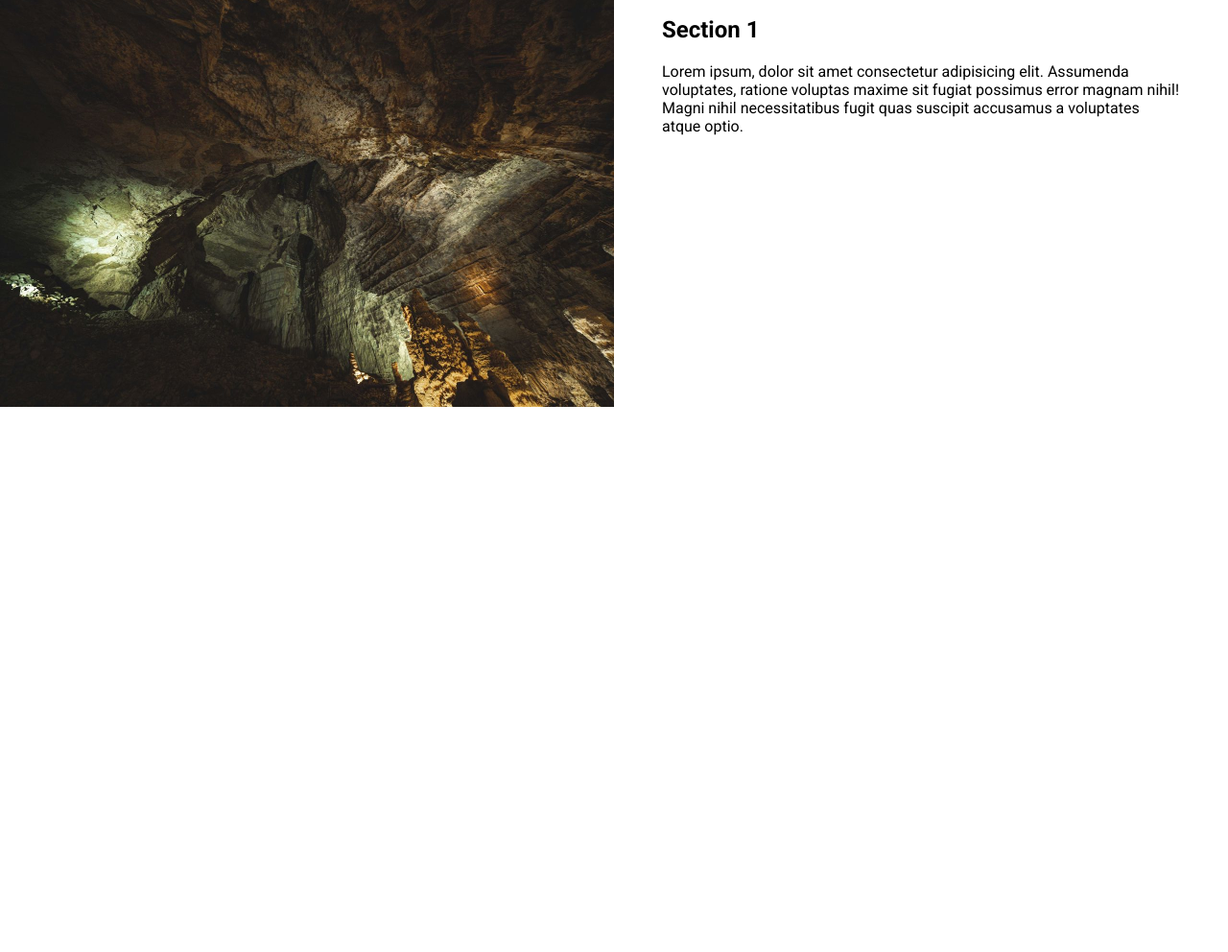
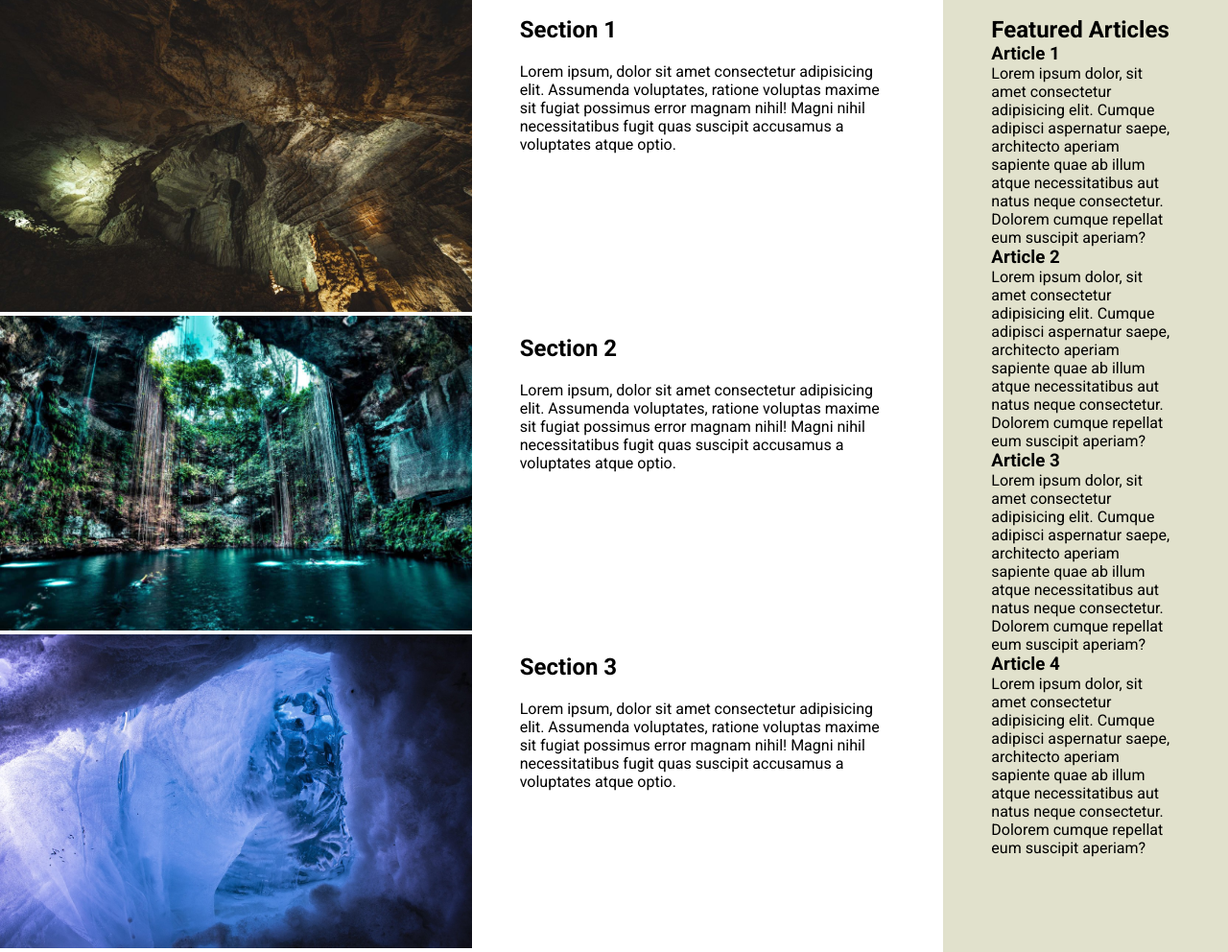
Before and after one commit to lenazmtt/2026-mainrepo, a plain HTML site: page layouts.html in a window 1280 px wide. Shown: the part 83-1075 px from the top of the page at 96% size. Before the commit the page ends 800 px from the top, so only its background shows below. Drawn offline with Linux system fonts and the light colour scheme.

Commit message:
Continuing Layouts page

```diff
--- a/Styles/layouts.css
+++ b/Styles/layouts.css
@@ -76,4 +76,26 @@ main section h2{
     padding: 20px 50px 0px;
 }
 
+.maindiv{
+    display: flex;
+}
+
+.maindiv main{
+    flex: 5;
+}
+
+.maindiv aside{
+    flex: 1;
+    background-color: #e1e1cc;
+    padding: 20px 50px;
+}
+
+.maindiv aside ul{
+    list-style-type: none;
+}
+
+.maindiv aside ul li a{
+    text-decoration: none;
+    color: #000000;
+}
 /*END MAIN STYLES*/
--- a/layouts.html
+++ b/layouts.html
@@ -45,8 +45,60 @@
                     <p>Lorem ipsum, dolor sit amet consectetur adipisicing elit. Assumenda voluptates, ratione voluptas maxime sit fugiat possimus error magnam nihil! Magni nihil necessitatibus fugit quas suscipit accusamus a voluptates atque optio.</p>
                 </div>
             </section>
+            <section>
+                <div class="img">
+                <img
+                src="Assets/Images/cave2.jpg"
+                alt="">
+                </div>
+                <div>
+                    <h2>Section 2</h2>
+                    <p>Lorem ipsum, dolor sit amet consectetur adipisicing elit. Assumenda voluptates, ratione voluptas maxime sit fugiat possimus error magnam nihil! Magni nihil necessitatibus fugit quas suscipit accusamus a voluptates atque optio.</p>
+                </div>
+            </section>
+            <section>
+                <div class="img">
+                <img
+                src="Assets/Images/cave3.jpg"
+                alt="">
+                </div>
+                <div>
+                    <h2>Section 3</h2>
+                    <p>Lorem ipsum, dolor sit amet consectetur adipisicing elit. Assumenda voluptates, ratione voluptas maxime sit fugiat possimus error magnam nihil! Magni nihil necessitatibus fugit quas suscipit accusamus a voluptates atque optio.</p>
+                </div>
+            </section>
         </main>
-        <aside></aside>
+        <aside>
+            <section>
+                <h2>Featured Articles</h2>
+                <ul>
+                    <li>
+                        <a href="">
+                            <h1>Article 1</h1>
+                        </a>
+                        <p>Lorem ipsum dolor, sit amet consectetur adipisicing elit. Cumque adipisci aspernatur saepe, architecto aperiam sapiente quae ab illum atque necessitatibus aut natus neque consectetur. Dolorem cumque repellat eum suscipit aperiam?</p>
+                    </li>
+                    <li>
+                        <a href="">
+                            <h1>Article 2</h1>
+                        </a>
+                        <p>Lorem ipsum dolor, sit amet consectetur adipisicing elit. Cumque adipisci aspernatur saepe, architecto aperiam sapiente quae ab illum atque necessitatibus aut natus neque consectetur. Dolorem cumque repellat eum suscipit aperiam?</p>
+                    </li>
+                    <li>
+                        <a href="">
+                            <h1>Article 3</h1>
+                        </a>
+                        <p>Lorem ipsum dolor, sit amet consectetur adipisicing elit. Cumque adipisci aspernatur saepe, architecto aperiam sapiente quae ab illum atque necessitatibus aut natus neque consectetur. Dolorem cumque repellat eum suscipit aperiam?</p>
+                    </li>
+                    <li>
+                        <a href="">
+                            <h1>Article 4</h1>
+                        </a>
+                        <p>Lorem ipsum dolor, sit amet consectetur adipisicing elit. Cumque adipisci aspernatur saepe, architecto aperiam sapiente quae ab illum atque necessitatibus aut natus neque consectetur. Dolorem cumque repellat eum suscipit aperiam?</p>
+                    </li>
+                </ul>
+            </section>
+        </aside>
     </div>
 </body>
 </html>
```
Also changed, not shown: Assets/Images/cave2.jpg (added), Assets/Images/cave3.jpg (added).
